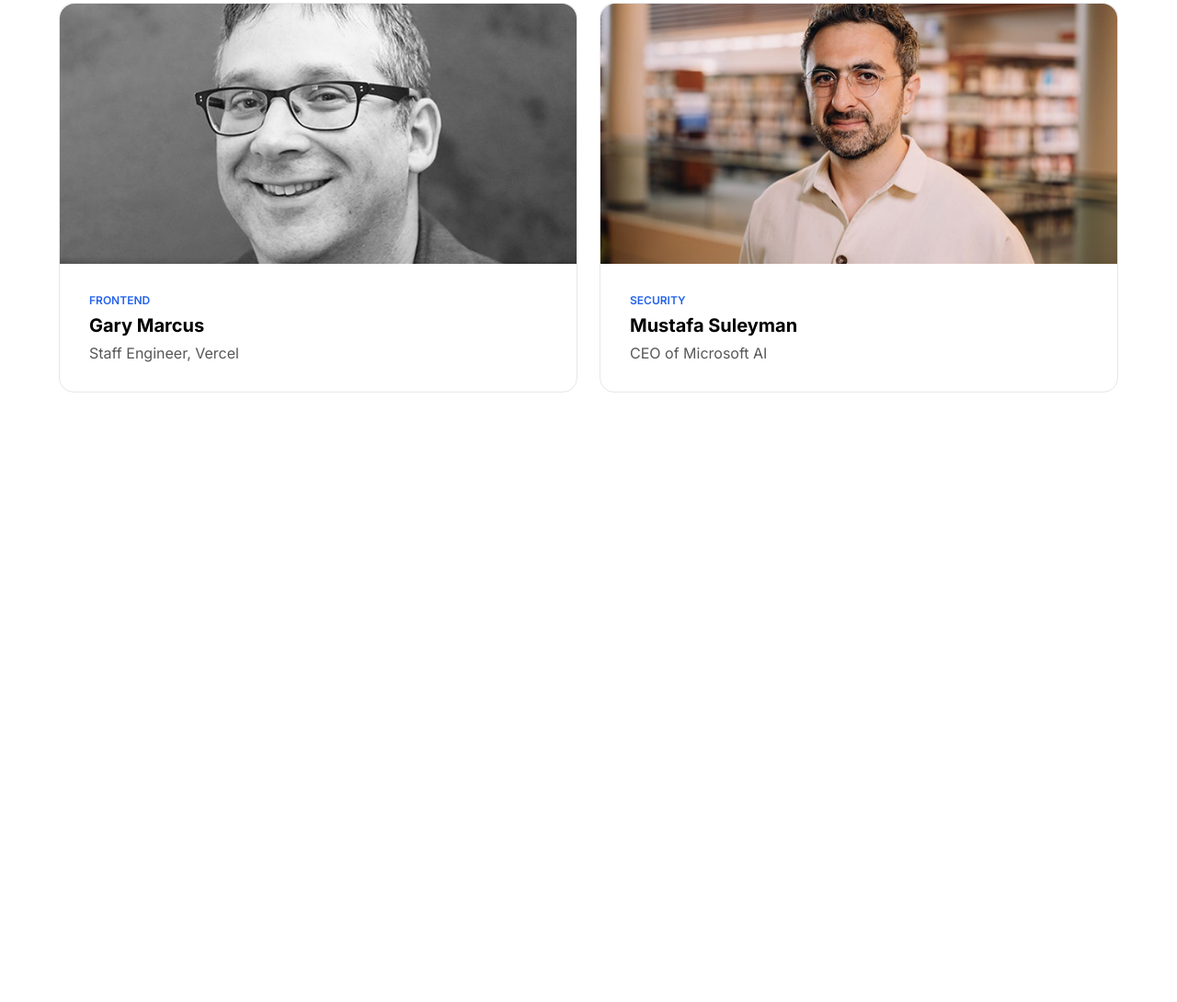
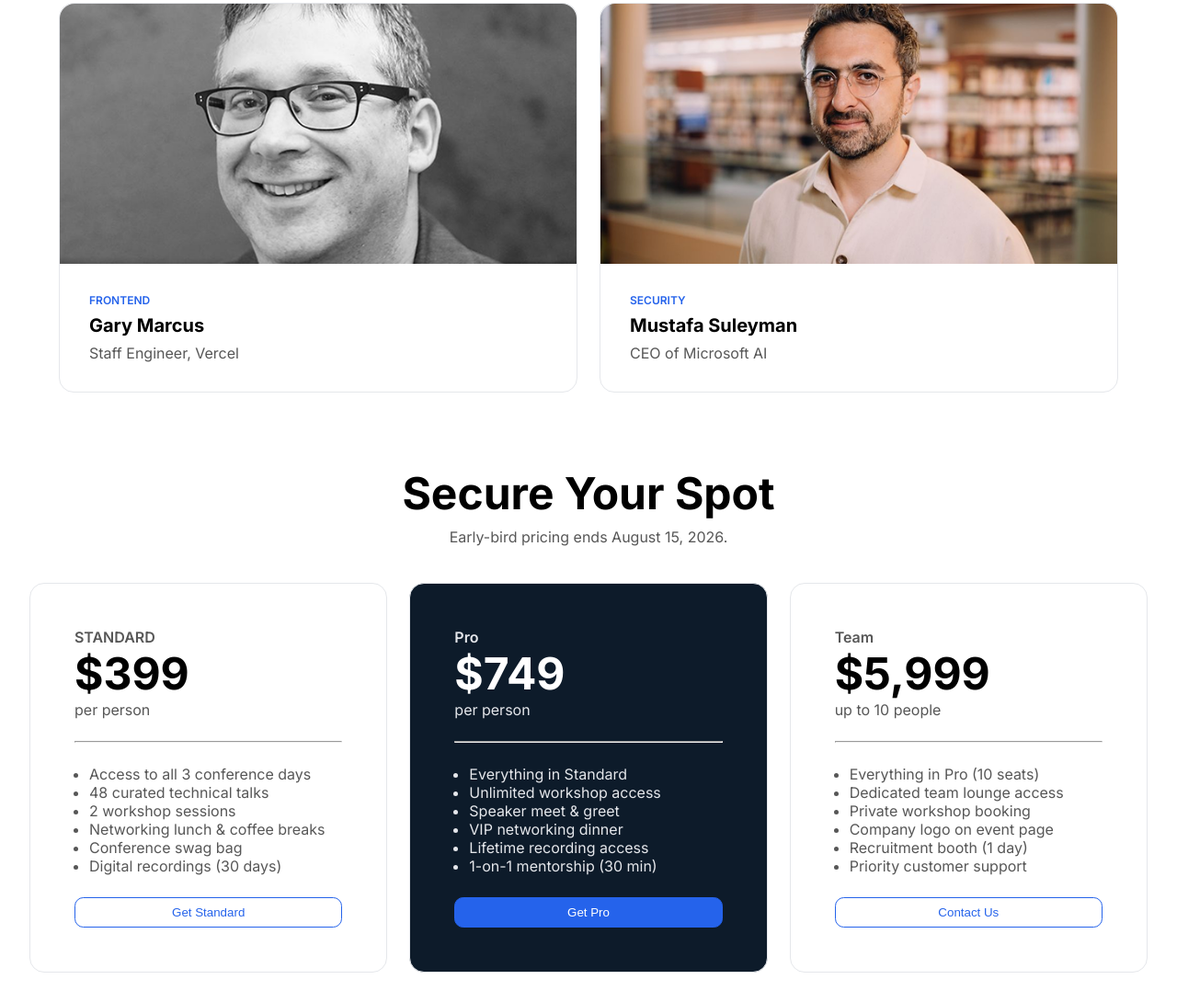
Before and after one commit to jbjoybiswasjb/web_batch_14_devconf_2026, a plain HTML site: page index.html in a window 1280 px wide. Shown: the part 1403-2493 px from the top of the page at 92% size. Before the commit the page ends 1910 px from the top, so only its background shows below. Drawn offline with nearby package versions, Linux system fonts and the light colour scheme.

Commit message:
secure your spot designed.

```diff
--- a/index.html
+++ b/index.html
@@ -118,6 +118,73 @@
         </section>
 
 
+
+        <!-- Secure your spot section. -->
+        <section id="secure_section">
+            <h2>Secure Your Spot</h2>
+            <p>Early-bird pricing ends August 15, 2026.</p>
+            <div class="secure_grid">
+                <div class="card_div">
+                    <div>
+                        <span class="first_span">STANDARD</span>
+                        <span class="block_bold_span">$399</span>
+                        <span class="third_span">per person</span>
+                    </div>
+                    <hr>
+                    <div class="secure_ul_div">
+                        <ul>
+                            <li>Access to all 3 conference days</li>
+                            <li>48 curated technical talks</li>
+                            <li>2 workshop sessions</li>
+                            <li>Networking lunch & coffee breaks</li>
+                            <li>Conference swag bag</li>
+                            <li>Digital recordings (30 days)</li>
+                        </ul>
+                    </div>
+                    <button class="common_btn">Get Standard</button>
+                </div>
+                <div class="card_div highlight_card_div">
+                    <div>
+                        <span class="first_span">Pro</span>
+                        <span class="block_bold_span">$749</span>
+                        <span class="third_span">per person</span>
+                    </div>
+                    <hr>
+                    <div class="secure_ul_div">
+                        <ul>
+                            <li>Everything in Standard</li>
+                            <li>Unlimited workshop access</li>
+                            <li>Speaker meet & greet</li>
+                            <li>VIP networking dinner</li>
+                            <li>Lifetime recording access</li>
+                            <li>1-on-1 mentorship (30 min)</li>
+                        </ul>
+                    </div>
+                    <button class="common_btn">Get Pro</button>
+                </div>
+                <div class="card_div">
+                    <div>
+                        <span class="first_span">Team</span>
+                        <span class="block_bold_span">$5,999</span>
+                        <span class="third_span">up to 10 people</span>
+                    </div>
+                    <hr>
+                    <div class="secure_ul_div">
+                        <ul>
+                            <li>Everything in Pro (10 seats)</li>
+                            <li>Dedicated team lounge access</li>
+                            <li>Private workshop booking</li>
+                            <li>Company logo on event page</li>
+                            <li>Recruitment booth (1 day)</li>
+                            <li>Priority customer support</li>
+                        </ul>
+                    </div>
+                    <button class="common_btn">Contact Us</button>
+                </div>
+            </div>
+        </section>
+
+
     </main>
 
 
--- a/styles/style.css
+++ b/styles/style.css
@@ -183,6 +183,92 @@
 
 
 
+/*                      Secure Your Spot section.
+    ===========================================================
+*/
+#secure_section {
+    display: flex;
+    justify-content: center;
+    flex-direction: column;
+    gap: .5rem;
+    color: #575757;
+}
+
+#secure_section h2 {
+    color: #000;
+    font-weight: bold;
+    font-size: 3rem;
+    text-align: center;
+}
+#secure_section p {
+    color: #575757;
+    font-size: 1rem;
+    text-align: center;
+}
+
+.secure_grid {
+    padding: 2rem;
+    display: grid;
+    grid-template-columns: repeat(3, 1fr);
+    gap: 1.5rem;
+}
+
+.card_div {
+    padding: 3rem;
+    border: 1px solid #E5E7EB;
+    border-radius: 1rem;
+    display: flex;
+    flex-direction: column;
+    gap: 1.5rem;
+}
+
+.card_div hr {
+    color: #575757;
+}
+
+.first_span {
+    font-weight: 600;
+    font-size: .75rem;
+}
+
+.block_bold_span {
+    font-weight: bold;
+    font-size: 3rem;
+    color: #000;
+    display: block;
+}
+
+.first_span {
+    font-size: 1rem;
+}
+
+.secure_ul_div {
+    padding-left: 1rem;
+}
+
+.card_div button {
+    background-color: transparent;
+    color: #2563EB;
+    border: 1px solid #2563EB;
+    padding: .5rem 3rem;
+}
+
+.highlight_card_div {
+    background-color: #0D1B2A;
+    color: #E5E7EB;
+}
+
+.highlight_card_div .block_bold_span {
+    color: #fff;
+}
+
+.highlight_card_div button {
+    color: #fff;
+    background-color: #2563EB;
+}
+
+
+
 
 /*
 
```
